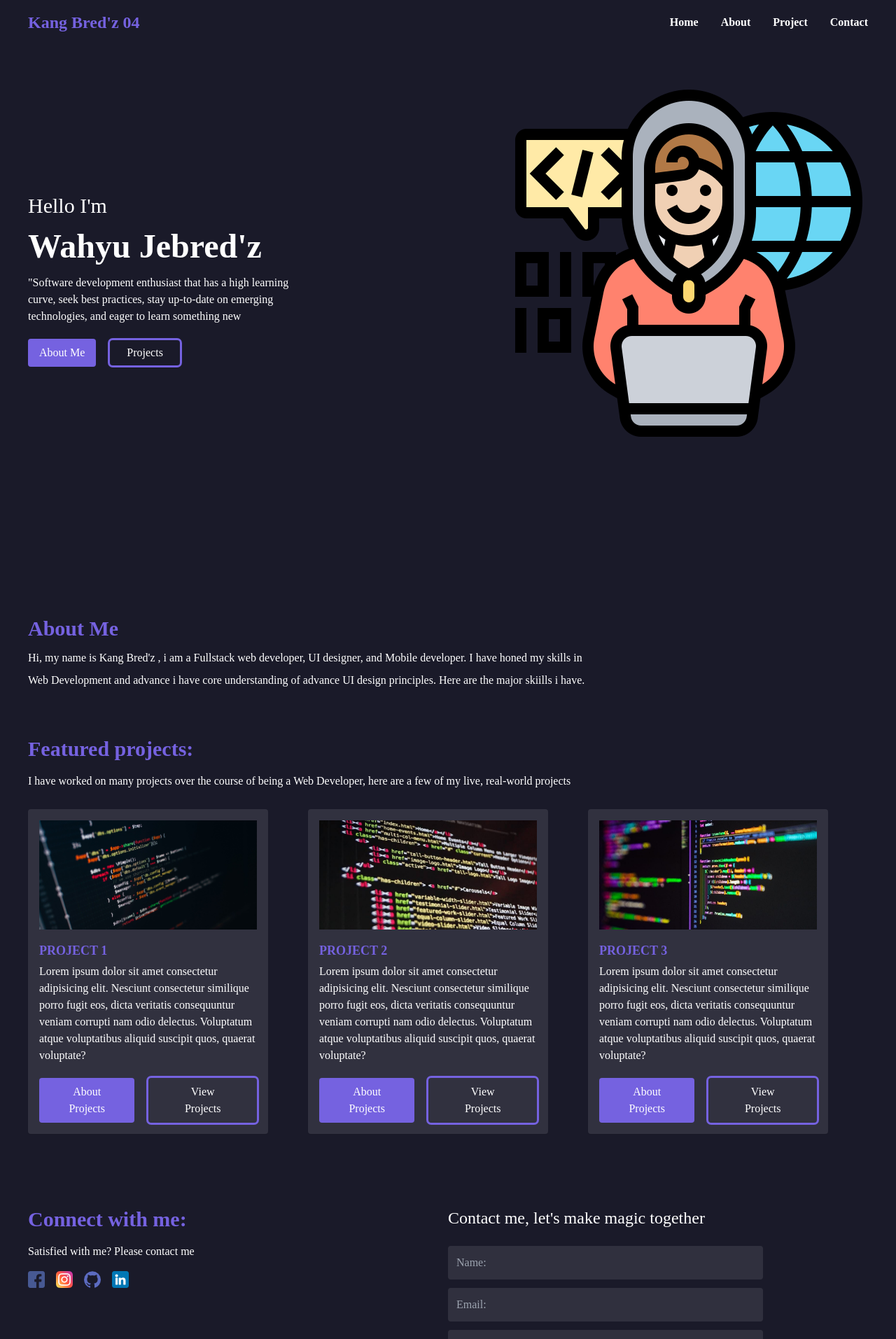
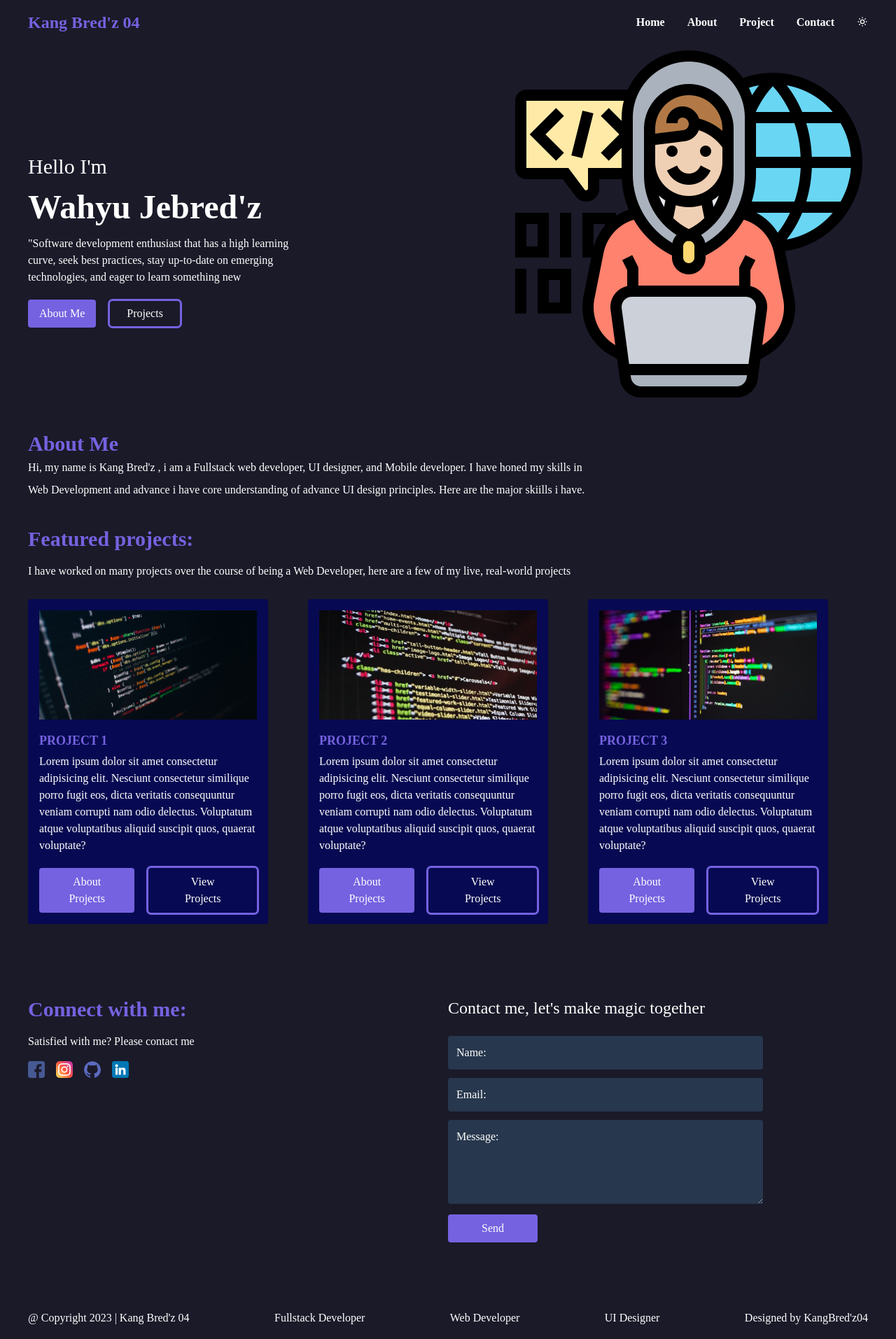
Before and after one commit to kangzBredz04/kangbredz-website-portofolio, a React (Vite) app: page / in a window 1280 px wide. Shown: the top 1913 px of the page at 70% size. Built offline with nearby package versions, Linux system fonts and the light colour scheme; a web font is replaced by a local one.

Commit message:
Update Light Or Dark Mode

```diff
--- a/src/App.jsx
+++ b/src/App.jsx
@@ -1,3 +1,4 @@
+import { createContext } from "react";
 import "./App.css";
 import About from "./components/About";
 import Contact from "./components/Contact";
@@ -5,10 +6,24 @@ import Footer from "./components/Footer";
 import Header from "./components/Header";
 import Home from "./components/Home";
 import Project from "./components/Project";
+import { useState } from "react";
+
+export const ThemeContext = createContext({
+  theme: null,
+  setTheme: () => {},
+});
 
 export default function App() {
+  const [theme, setTheme] = useState("dark");
   return (
-    <div className="max-w-7xl mx-auto">
+    <ThemeContext.Provider value={{ theme, setTheme }}>
+      <div
+        className={`max-w-7xl mx-auto ${
+          theme === "dark"
+            ? "bg-[#1a1a29] text-white"
+            : "bg-white text-black"
+        }`}
+      >
         <Header />
         <Home />
         <About />
@@ -16,5 +31,6 @@ export default function App() {
         <Contact />
         <Footer />
       </div>
+    </ThemeContext.Provider>
   );
 }
--- a/src/components/About.jsx
+++ b/src/components/About.jsx
@@ -1,10 +1,18 @@
 import React from "react";
+import { ThemeContext } from "../App";
+import { useContext } from "react";
 
 export default function About() {
+  const { theme, setTheme } = useContext(ThemeContext);
   return (
-    <div className="px-7 md:px-10 sm:-mt-24 " id="about">
-      <h1 className="text-3xl mt-5 text-primary font-semibold">About Me</h1>
-      <p className="text-white my-2 md:w-2/3 leading-[2]">
+    <div
+      className={`px-7 md:px-10 ${
+        theme === "dark" ? "bg-[#1a1a29] text-white" : "bg-white text-black"
+      } mb-9`}
+      id="about"
+    >
+      <h1 className="text-3xl  text-primary font-semibold">About Me</h1>
+      <p className="md:w-2/3 leading-[2]">
         Hi, my name is Kang Bred'z , i am a Fullstack web developer, UI
         designer, and Mobile developer. I have honed my skills in Web
         Development and advance i have core understanding of advance UI design
--- a/src/components/Contact.jsx
+++ b/src/components/Contact.jsx
@@ -1,13 +1,22 @@
+import { useContext } from "react";
+import { ThemeContext } from "../App";
+
 export default function Contact() {
+  const { theme, setTheme } = useContext(ThemeContext);
   return (
-    <div className="md:px-10 px-7 my-10" id="contact">
+    <div
+      className={`md:px-10 px-7 my-10 ${
+        theme === "dark" ? "bg-[#1a1a29] text-white" : "bg-white text-black"
+      }`}
+      id="contact"
+    >
       <div className="flex flex-col md:flex-row">
         {/* text and icons */}
         <div className="md:w-1/2">
           <h1 className="text-primary font-semibold text-3xl mt-16">
             Connect with me:
           </h1>
-          <p className="my-3 text-white md:w-3/4 leading-[2]">
+          <p className="my-3  md:w-3/4 leading-[2]">
             Satisfied with me? Please contact me
           </p>
           {/* social icons */}
@@ -28,7 +37,7 @@ export default function Contact() {
         </div>
         {/* form */}
         <div className="md:w-1/2">
-          <p className="mt-16 text-white text-2xl mb-6">
+          <p className="mt-16  text-2xl mb-6">
             Contact me, let's make magic together
           </p>
           <form>
@@ -36,23 +45,41 @@ export default function Contact() {
               type="text"
               name="name"
               placeholder="Name:"
-              className="bg-[#F5F5F5] bg-opacity-10 py-3 px-3 md:w-3/4 w-full rounded text-white  "
+              className={` py-3 px-3 md:w-3/4 w-full rounded ${
+                theme === "dark"
+                  ? "bg-[#27374D] text-white placeholder:text-white "
+                  : "bg-[#ECF2FF] text-black placeholder:text-black"
+              }`}
             />
             <input
               type="email"
               name="email"
               placeholder="Email:"
-              className="bg-[#F5F5F5] bg-opacity-10 py-3 px-3 md:w-3/4 w-full rounded my-3 text-white "
+              className={` py-3 px-3 md:w-3/4 w-full rounded  my-3 ${
+                theme === "dark"
+                  ? "bg-[#27374D] text-white placeholder:text-white "
+                  : "bg-[#ECF2FF] text-black placeholder:text-black"
+              }`}
             />
             <textarea
               name="message"
               id="message"
               cols="54"
               rows="4"
-              className="bg-[#F5F5F5] bg-opacity-10 py-3 px-3 md:w-3/4 w-full rounded mb-2 text-white "
+              className={` py-3 px-3 md:w-3/4 w-full rounded mb-2 ${
+                theme === "dark"
+                  ? "bg-[#27374D] text-white placeholder:text-white "
+                  : "bg-[#ECF2FF] text-black placeholder:text-black"
+              }`}
               placeholder="Message:"
             ></textarea>
-            <button className="btn transition-all duration-500 bg-primary py-2 px-12 rounded text-white hover:bg-white hover:text-primary block">
+            <button
+              className={`btn transition-all duration-500  py-2 px-12 rounded text-white  block ${
+                theme === "dark"
+                  ? "bg-primary hover:bg-white hover:text-primary"
+                  : "bg-primary hover:bg-primary hover:text-white"
+              }`}
+            >
               Send
             </button>
           </form>
--- a/src/components/Footer.jsx
+++ b/src/components/Footer.jsx
@@ -1,9 +1,16 @@
 import React from "react";
+import { useContext } from "react";
+import { ThemeContext } from "../App";
 
 export default function Footer() {
+  const { theme } = useContext(ThemeContext);
   return (
-    <div className="md:px-10 px-7 mt-24">
-      <div className="text-white opacity-50 flex flex-col md:flex-row justify-between items-center my-5">
+    <div
+      className={`md:px-10 px-7 mt-24 ${
+        theme === "dark" ? "bg-[#1a1a29] text-white" : "bg-white text-black"
+      }`}
+    >
+      <div className=" flex flex-col md:flex-row justify-between items-center my-5">
         <p>@ Copyright 2023 | Kang Bred'z 04</p>
         <p className="hidden sm:block">Fullstack Developer</p>
         <p className="hidden sm:block">Web Developer</p>
@@ -11,7 +18,7 @@ export default function Footer() {
         <p className="hidden sm:block">Designed by KangBred'z04</p>
       </div>
       {/* social media */}
-      <div className="flex mb-5 justify-center md:justify-start ">
+      <div className="flex  justify-center md:justify-start ">
         <a href="#" target="_blank" rel="noreferrer">
           <img src="/facebook.png" alt="" />
         </a>
--- a/src/components/Header.jsx
+++ b/src/components/Header.jsx
@@ -1,10 +1,15 @@
 import { Link, ScrollLink } from "react-scroll";
 import { GiHamburgerMenu } from "react-icons/gi";
+import { MdDarkMode } from "react-icons/md";
+import { LuSunMedium } from "react-icons/lu";
 import { AiOutlineClose } from "react-icons/ai";
 import { useState } from "react";
+import { ThemeContext } from "../App";
+import { useContext } from "react";
 
 export default function Header() {
   const [open, setOpen] = useState(false);
+  const { theme, setTheme } = useContext(ThemeContext);
   let Links = [
     { name: "Home", link: "home" },
     { name: "About", link: "about" },
@@ -12,8 +17,14 @@ export default function Header() {
     { name: "Contact", link: "contact" },
   ];
   return (
-    <div className="w-full max-w-7xl">
-      <div className="md:flex items-center justify-between py-4 md:px-10 px-7">
+    <div
+      className={`w-full max-w-7xl ${
+        theme === "dark"
+          ? "bg-[#1a1a29] text-white"
+          : "bg-white text-[#1a1a29]"
+      } `}
+    >
+      <div className="md:flex items-center justify-between py-4 md:px-10 px-7 ">
         {/* logo section */}
         <div className="font-bold text-2xl cursor-pointer flex items-center gap-1">
           <span className="text-primary hover:text-white">Kang Bred'z 04</span>
@@ -38,12 +49,23 @@ export default function Header() {
                 activeClass="active"
                 smooth={true}
                 spy={true}
-                className="text-white hover:text-primary duration-500"
+                className={` hover:text-primary duration-50`}
               >
                 {l.name}
               </Link>
             </li>
           ))}
+          <li className="md:ml-8 md:my-0 my-7 font-semibold md:mt-1">
+            {theme === "light" ? (
+              <button onClick={() => setTheme("dark")}>
+                <MdDarkMode />
+              </button>
+            ) : (
+              <button onClick={() => setTheme("light")}>
+                <LuSunMedium />
+              </button>
+            )}
+          </li>
         </ul>
         {/* button */}
       </div>
--- a/src/components/Home.jsx
+++ b/src/components/Home.jsx
@@ -1,9 +1,26 @@
+import { useContext } from "react";
+import { ThemeContext } from "../App";
+
 export default function Home() {
+  const { theme, setTheme } = useContext(ThemeContext);
   return (
-    <div className="px-7 md:px-10 my-14 md:h-screen bg-[#1a1a29]" id="home">
-      <div className="w-full flex flex-col md:flex-row items-center justify-between">
+    <div
+      className={` md:px-10  md:h-full bg-[#1a1a29] ${
+        theme === "dark" ? "bg-[#1a1a29] text-white" : "bg-white text-black"
+      } mb-10`}
+      id="home"
+    >
+      <div
+        className={`w-full flex flex-col md:flex-row items-center justify-between `}
+      >
         {/* Text */}
-        <div className="text-white">
+        <div
+          className={`${
+            theme === "dark"
+              ? "bg-[#1a1a29] text-white"
+              : "bg-white text-black"
+          }`}
+        >
           <h6 className="text-3xl mt-12">Hello I'm</h6>
           <h1 className="font-semibold text-3xl md:text-5xl my-4">
             Wahyu Jebred'z
@@ -22,7 +39,7 @@ export default function Home() {
             >
               About Me
             </button>
-            <button className="btn outline px-6 py-1.5 rounded border-none text-white ml-5">
+            <button className="btn outline px-6 py-1.5 rounded border-none  ml-5">
               Projects
             </button>
           </div>
--- a/src/components/Project.jsx
+++ b/src/components/Project.jsx
@@ -1,4 +1,8 @@
+import { useContext } from "react";
+import { ThemeContext } from "../App";
+
 export default function Project() {
+  const { theme, setTheme } = useContext(ThemeContext);
   const projects = [
     {
       title: "PROJECT 1",
@@ -23,11 +27,16 @@ export default function Project() {
     },
   ];
   return (
-    <div className="md:px-10 px-7 my-8" id="projects">
-      <h1 className="text-primary font-semibold text-3xl mt-16">
+    <div
+      className={`md:px-10 px-7 ${
+        theme === "dark" ? "bg-[#1a1a29] text-white" : "bg-white text-black"
+      }`}
+      id="projects"
+    >
+      <h1 className="text-primary font-semibold text-3xl ">
         Featured projects:
       </h1>
-      <p className="my-3 text-white md:w-3/4 leading-[2]">
+      <p className="my-3  md:w-3/4 leading-[2]">
         I have worked on many projects over the course of being a Web Developer,
         here are a few of my live, real-world projects
       </p>
@@ -38,7 +47,11 @@ export default function Project() {
           return (
             <div
               key={index}
-              className="flex flex-col shadow-sm md:w-[343px] bg-[#31313F] p-4 rounded"
+              className={`flex flex-col shadow-sm md:w-[343px]  p-4 rounded ${
+                theme === "dark"
+                  ? "bg-[#070A52] text-white"
+                  : "bg-[#DBDFEA] text-black"
+              }`}
             >
               <a rel="noreferrer" className="mb-4 my-auto">
                 <img src={project.photo} alt={project.title} />
@@ -46,12 +59,18 @@ export default function Project() {
               <h3 className="text-primary font-semibold text-lg">
                 {project.title}
               </h3>
-              <p className=" text-white mt-1">{project.description}</p>
+              <p className="  mt-1">{project.description}</p>
               <div className="mt-5 flex">
                 <button className="btn transition-all duration-500 bg-primary py-2 px-6 rounded text-white hover:bg-white hover:text-primary">
                   About Projects
                 </button>
-                <button className="btn outline py-1.5 px-9 rounded border-none ml-5 text-white ">
+                <button
+                  className={`btn outline py-1.5 px-9 rounded border-none ml-5 ${
+                    theme === "dark"
+                      ? "bg-[#070A52] text-white"
+                      : "bg-[#DBDFEA] text-black"
+                  } `}
+                >
                   <a href={project.url}>View Projects </a>
                 </button>
               </div>
```
Lines whose indentation alone changed are shown as unchanged.
